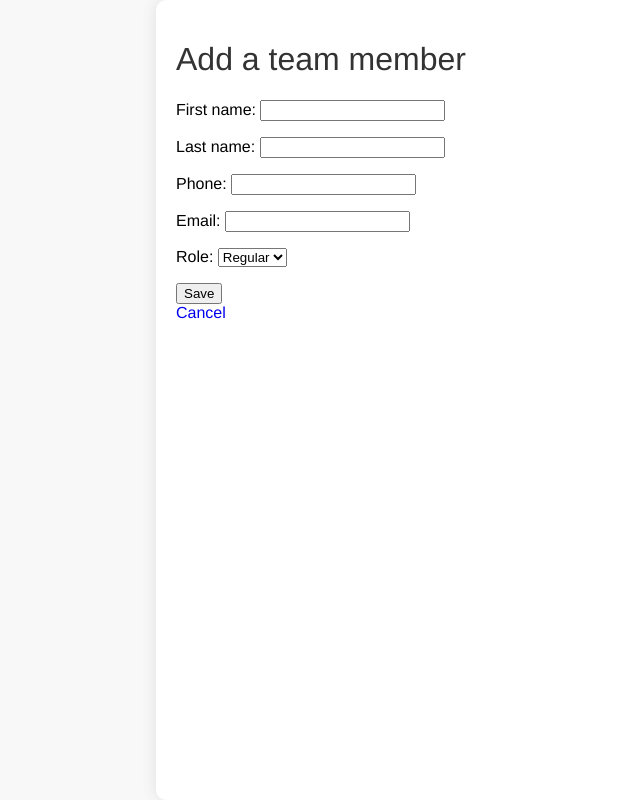
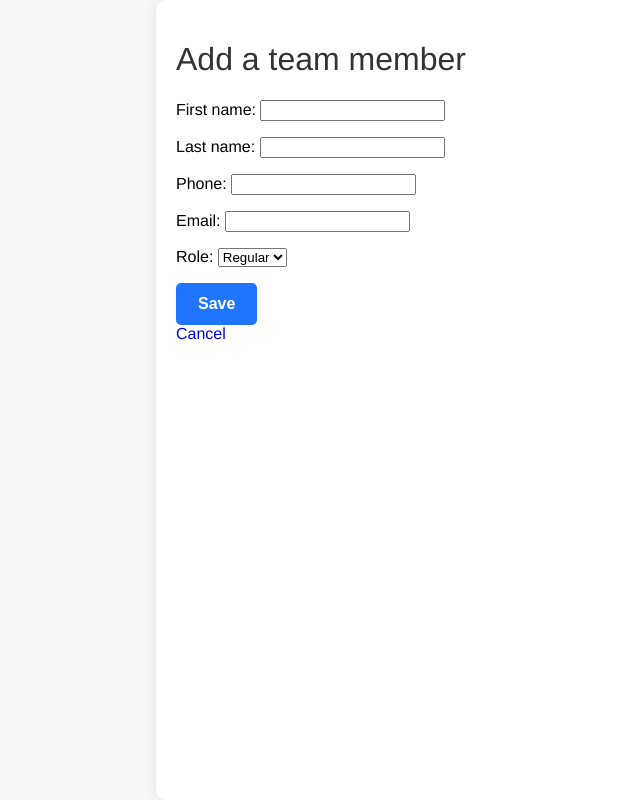
Before and after one commit to yuta519/team-member-management-app, a Django app: page /members/new in a window 1280 px wide. Shown: the whole page, without its empty margins (164-804 px from the left). Run offline with Django 4.2, Linux system fonts and the light colour scheme.

Commit message:
Change desgin
Add css design for save-button

```diff
--- a/app/members/templates/members/base.html
+++ b/app/members/templates/members/base.html
@@ -69,7 +69,26 @@
         color: #007bff;
         font-weight: bold;
       }
-    </style>
+      .save-button {
+        display: inline-block;
+        padding: 10px 20px;
+        font-size: 16px;
+        font-weight: bold;
+        text-align: center;
+        text-decoration: none;
+        background-color: #1F75FE;
+       color: #fff;
+        border: 2px solid #1F75FE;
+        border-radius: 5px;
+        transition: background-color 0.3s, color 0.3s, border-color 0.3s;
+    }
+
+    .save-button:hover {
+        background-color: #0047AB;
+        color: #fff;
+        border-color: #0047AB;
+    }
+  </style>
   </head>
   <body>
     <div class="container">{% block content %}{% endblock %}</div>
--- a/app/members/templates/members/create.html
+++ b/app/members/templates/members/create.html
@@ -2,7 +2,7 @@
 <h1>Add a team member</h1>
 <form method="post" enctype="multipart/form-data">
   {% csrf_token %} {{ form.as_p }}
-  <button type="submit">Save</button>
+  <button type="submit" class="save-button">Save</button>
 </form>
 <a href="{% url 'members:list' %}">Cancel</a>
 {% endblock %}
```
